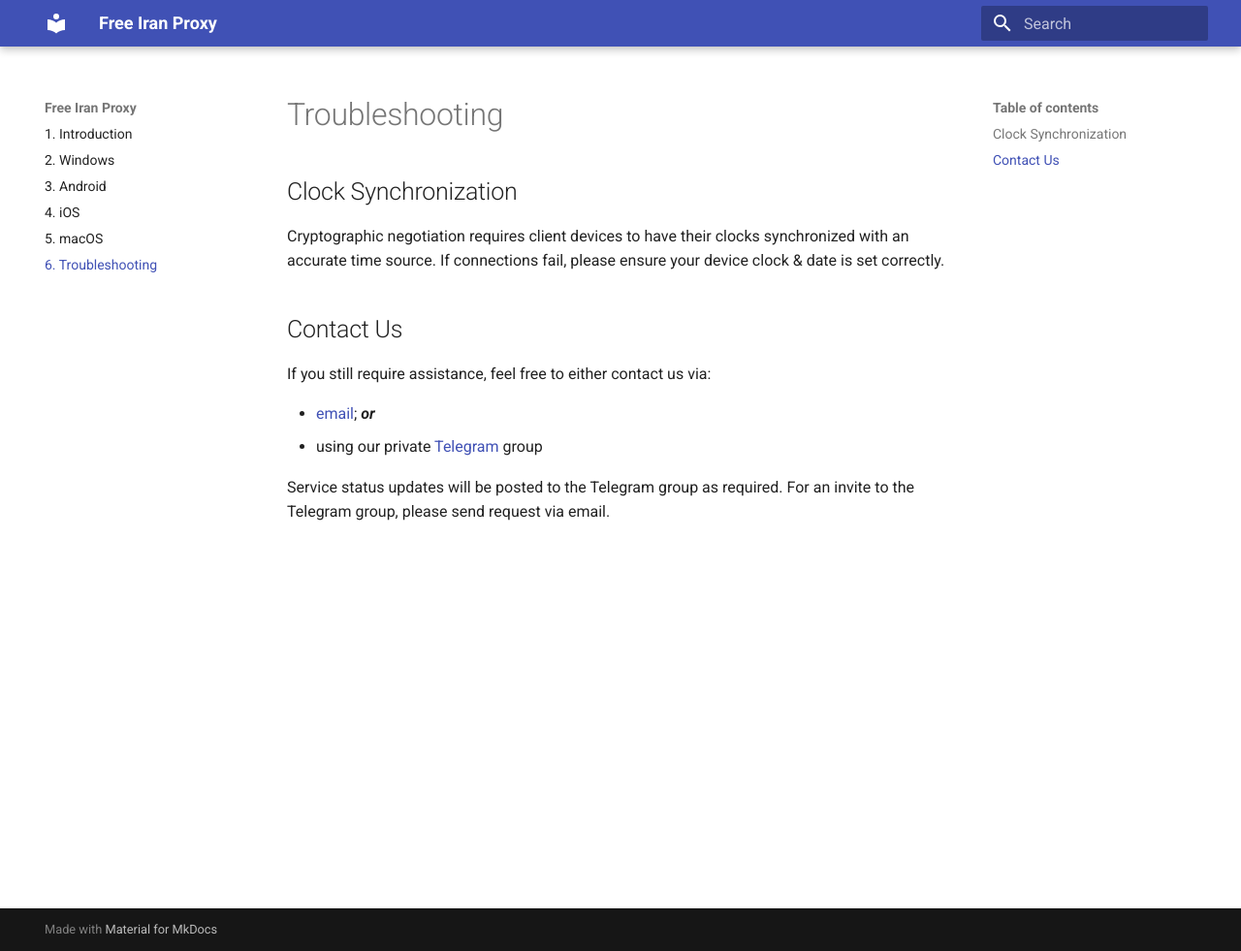
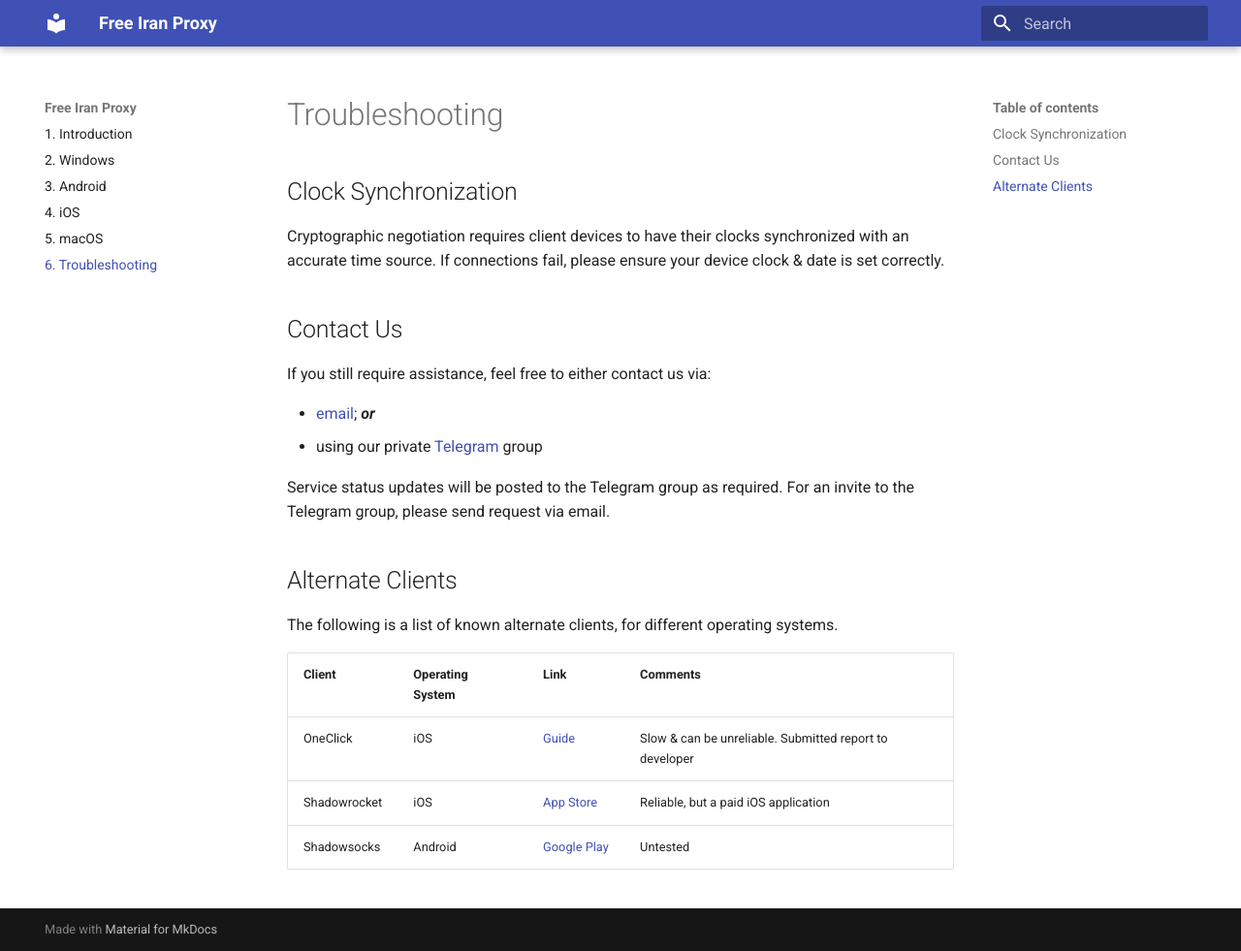
Before and after one commit to empus/free-iran-proxy, an MkDocs documentation site: the page built from docs/faq.md, in a window 1280 px wide and 981 px high. Shown: the whole window at 97% size. Built offline with MkDocs 1.6.1 and Material for MkDocs 9.7.7, drawn with Linux system fonts in a browser that asks for light colours.

Commit message:
Added alternate clients

```diff
--- a/docs/faq.md
+++ b/docs/faq.md
@@ -12,3 +12,14 @@ If you still require assistance, feel free to either contact us via:
 * using our private [Telegram](https://telegram.org) group
 
 Service status updates will be posted to the Telegram group as required.  For an invite to the Telegram group, please send request via email.
+
+
+## Alternate Clients
+
+The following is a list of known alternate clients, for different operating systems.
+
+| Client       | Operating System | Link               | Comments                                                  |
+|--------------|------------------|--------------------|-----------------------------------------------------------|
+| OneClick     | iOS              | [Guide](ios-oc.md) | Slow & can be unreliable.  Submitted report to developer  |
+| Shadowrocket | iOS              | [App Store](https://apps.apple.com/us/app/shadowrocket/id932747118) | Reliable, but a paid iOS application |
+| Shadowsocks  | Android          | [Google Play](https://play.google.com/store/apps/details?id=com.github.shadowsocks) | Untested |
```
Also changed, not shown: 1 other file.
